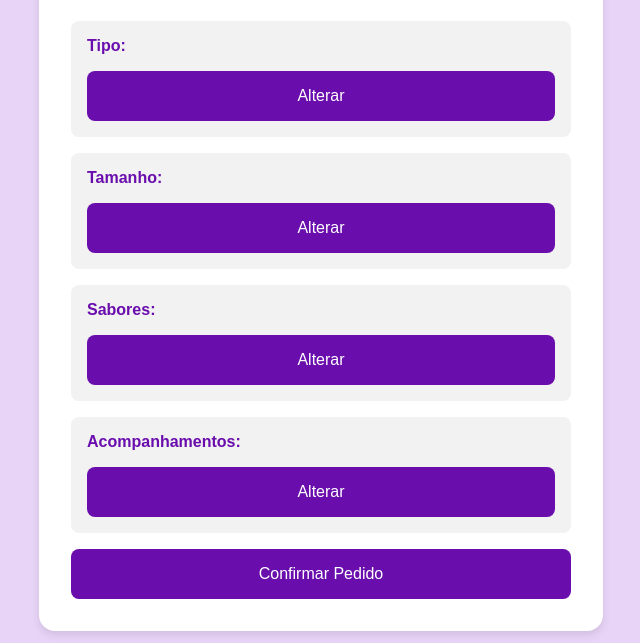
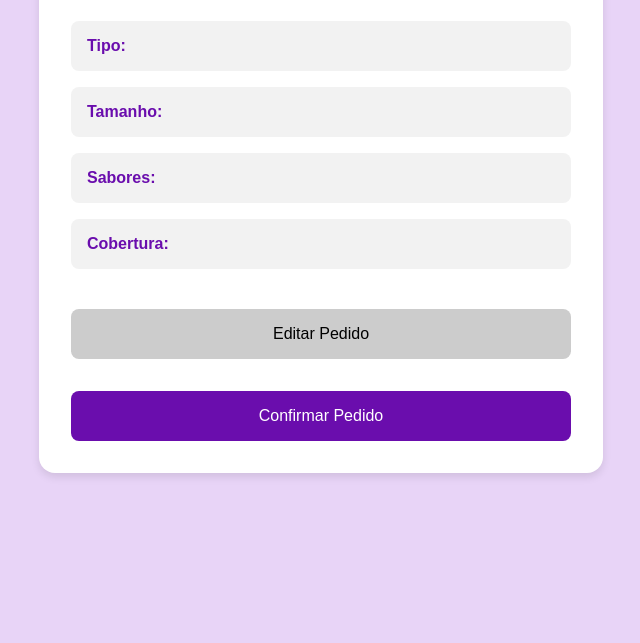
Before and after one commit to CarolinaAndradeCunha/Pedidos-sorvete, a plain HTML site: page resumo.html in a window 1280 px wide. Shown: the part 157-800 px from the top of the page, without its empty margins (319-959 px from the left). Drawn offline with Linux system fonts and the light colour scheme.

Commit message:
Update resumo.html

```diff
--- a/resumo.html
+++ b/resumo.html
@@ -1,38 +1,24 @@
-<!-- resumo.html -->
 <!DOCTYPE html>
 <html lang="pt-BR">
 <head>
-  <meta charset="UTF-8">
-  <meta name="viewport" content="width=device-width, initial-scale=1.0">
+  <meta charset="UTF-8" />
+  <meta name="viewport" content="width=device-width, initial-scale=1.0"/>
   <title>Resumo do Pedido</title>
-  <link rel="stylesheet" href="resumo.css">
+  <link rel="stylesheet" href="resumo.css" />
 </head>
 <body>
-  <main class="container">
+  <div class="container">
     <h1>Resumo do Pedido</h1>
+    <div class="resumo-item"><strong>Tipo:</strong> <span id="tipo"></span></div>
+    <div class="resumo-item"><strong>Tamanho:</strong> <span id="tamanho"></span></div>
+    <div class="resumo-item"><strong>Sabores:</strong> <span id="sabores"></span></div>
+    <div class="resumo-item"><strong>Cobertura:</strong> <span id="cobertura"></span></div>
 
-    <div class="resumo-item">
-      <span><strong>Tipo:</strong> <span id="resumo-tipo"></span></span>
-      <button onclick="alterarEtapa('index.html')">Alterar</button>
+    <div class="opcoes">
+      <button id="editar">Editar Pedido</button>
+      <button id="confirmar">Confirmar Pedido</button>
     </div>
-
-    <div class="resumo-item">
-      <span><strong>Tamanho:</strong> <span id="resumo-tamanho"></span></span>
-      <button onclick="alterarEtapa('tamanho.html')">Alterar</button>
-    </div>
-
-    <div class="resumo-item">
-      <span><strong>Sabores:</strong> <span id="resumo-sabores"></span></span>
-      <button onclick="alterarEtapa('sabores.html')">Alterar</button>
-    </div>
-
-    <div class="resumo-item">
-      <span><strong>Acompanhamentos:</strong> <span id="resumo-acompanhamentos"></span></span>
-      <button onclick="alterarEtapa('acompanhamentos.html')">Alterar</button>
-    </div>
-
-    <button class="confirmar" onclick="confirmarPedido()">Confirmar Pedido</button>
-  </main>
+  </div>
 
   <script src="resumo.js"></script>
 </body>
```
